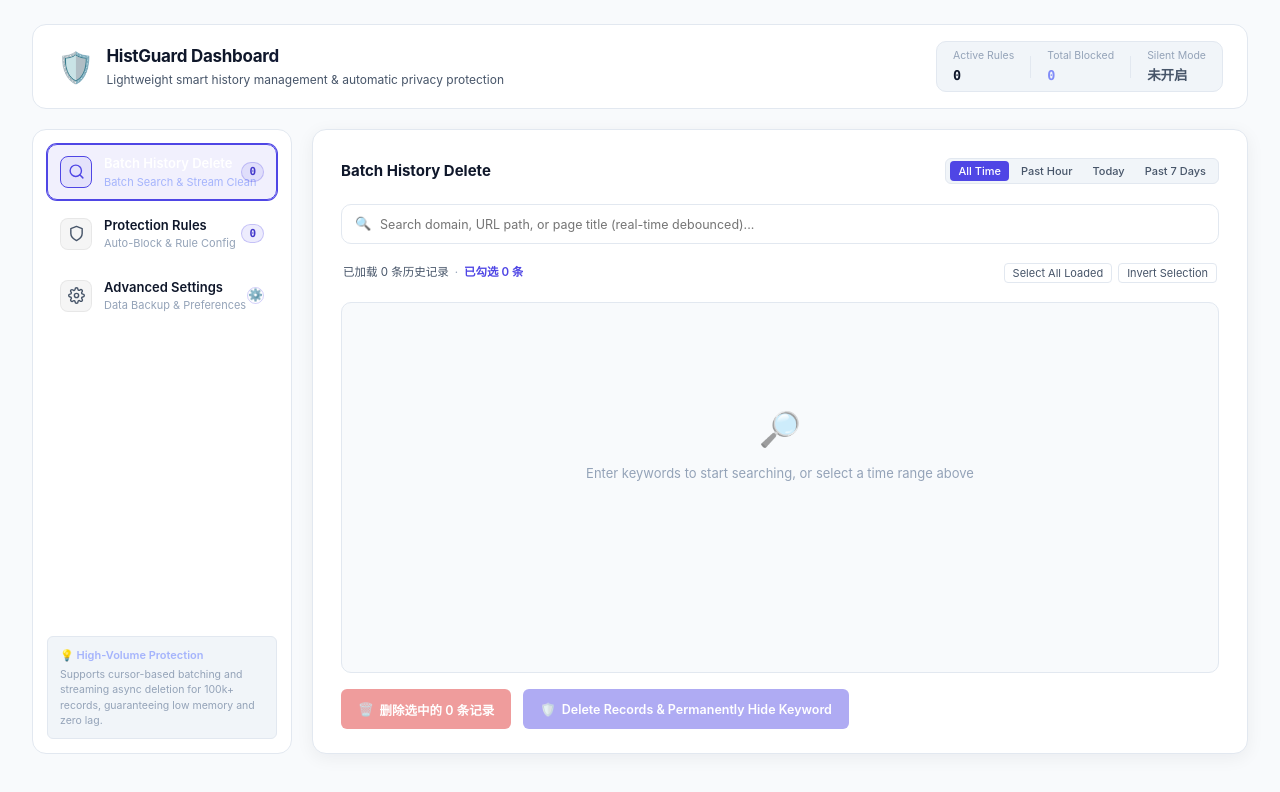
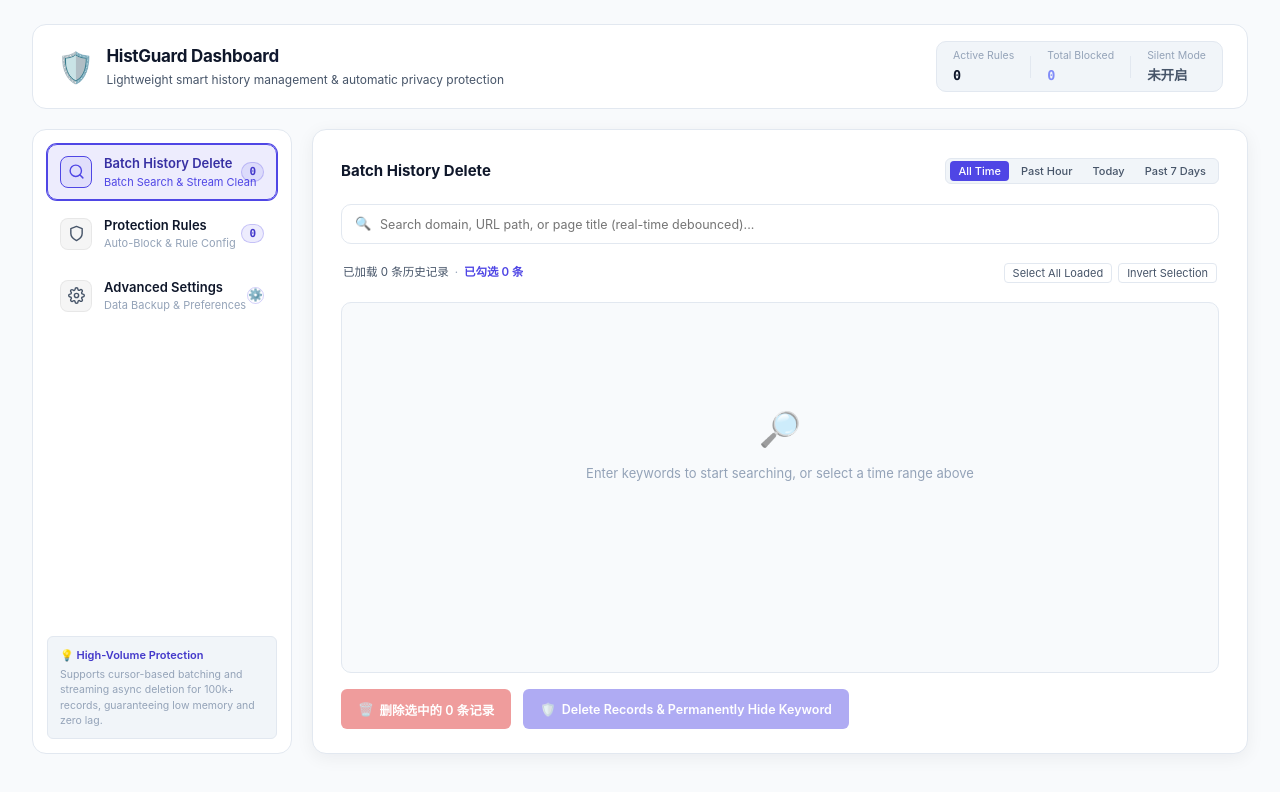
Before and after one commit to lazy-mantou/HistoryGuard, a website with bundled scripts: page src/options/options.html in a window 1280 px wide. Built offline with nearby package versions, Linux system fonts and the light colour scheme.

Commit message:
fix(options): 修复浅色模式下左侧激活Tab标题文字为白色导致难以看清的问题

```diff
--- a/src/options/options.css
+++ b/src/options/options.css
@@ -46,6 +46,7 @@
   --tab-badge-bg: rgba(99, 102, 241, 0.2);
   --tab-badge-border: rgba(99, 102, 241, 0.35);
   --tab-badge-text: #c7d2fe;
+  --sidebar-card-title: #a5b4fc;
   --toggle-off-bg: #374151;
   --btn-secondary-bg: rgba(255, 255, 255, 0.05);
   --btn-secondary-text: var(--text-main);
@@ -105,12 +106,13 @@
   --sidebar-card-border: #e2e8f0;
   --sidebar-icon-box-bg: rgba(0, 0, 0, 0.04);
   --sidebar-icon-box-border: rgba(0, 0, 0, 0.06);
-  --tab-active-bg: rgba(79, 70, 229, 0.08);
-  --tab-active-color: #4f46e5;
-  --tab-active-desc: #6366f1;
+  --tab-active-bg: rgba(79, 70, 229, 0.1);
+  --tab-active-color: #3730a3;
+  --tab-active-desc: #4f46e5;
   --tab-badge-bg: rgba(79, 70, 229, 0.1);
   --tab-badge-border: rgba(79, 70, 229, 0.25);
   --tab-badge-text: #4338ca;
+  --sidebar-card-title: #4338ca;
   --toggle-off-bg: #cbd5e1;
   --btn-secondary-bg: #f1f5f9;
   --btn-secondary-text: var(--text-main);
@@ -166,12 +168,13 @@
     --sidebar-card-border: #e2e8f0;
     --sidebar-icon-box-bg: rgba(0, 0, 0, 0.04);
     --sidebar-icon-box-border: rgba(0, 0, 0, 0.06);
-    --tab-active-bg: rgba(79, 70, 229, 0.08);
-    --tab-active-color: #4f46e5;
-    --tab-active-desc: #6366f1;
+    --tab-active-bg: rgba(79, 70, 229, 0.1);
+    --tab-active-color: #3730a3;
+    --tab-active-desc: #4f46e5;
     --tab-badge-bg: rgba(79, 70, 229, 0.1);
     --tab-badge-border: rgba(79, 70, 229, 0.25);
     --tab-badge-text: #4338ca;
+    --sidebar-card-title: #4338ca;
     --toggle-off-bg: #cbd5e1;
     --btn-secondary-bg: #f1f5f9;
     --btn-secondary-text: var(--text-main);
@@ -444,7 +447,7 @@ button, input, select, textarea {
 }
 
 .nav-tab.active .tab-title {
-  color: #ffffff;
+  color: var(--tab-active-color);
 }
 
 .tab-desc {
@@ -456,7 +459,7 @@ button, input, select, textarea {
 }
 
 .nav-tab.active .tab-desc {
-  color: #a5b4fc;
+  color: var(--tab-active-desc);
 }
 
 /* Tab 数量微标 */
@@ -491,7 +494,7 @@ button, input, select, textarea {
 .sidebar-card-title {
   font-size: 11px;
   font-weight: 600;
-  color: #a5b4fc;
+  color: var(--sidebar-card-title);
 }
 
 .sidebar-card-text {
@@ -595,7 +598,7 @@ button, input, select, textarea {
 }
 
 .tool-btn {
-  background-color: rgba(255, 255, 255, 0.04);
+  background-color: var(--btn-secondary-bg);
   border: 1px solid var(--border-color);
   color: var(--text-secondary);
   font-size: 11.5px;
```
Also changed, not shown: CHANGELOG.md.
